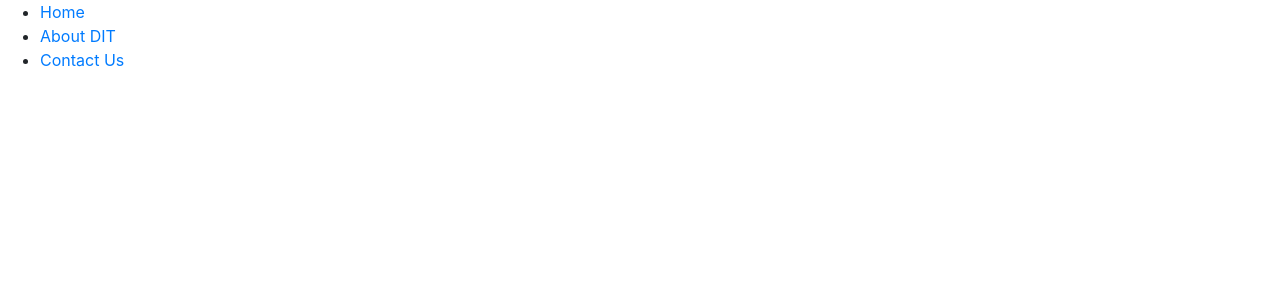
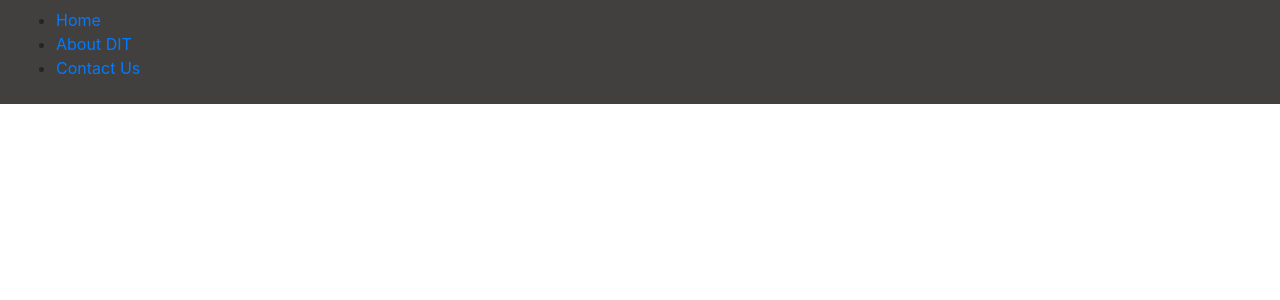
Before and after one commit to dreamers-in-tech/dit_website, a React (Create React App) app: page / in a window 1280 px wide. Shown: the top 300 px of the page. Built offline with nearby package versions, Linux system fonts and the light colour scheme.

Commit message:
Added bootstrap

```diff
--- /dev/null
+++ b/src/Components/css/Nav.css
@@ -0,0 +1,3 @@
+.bg-dark {
+    background-color: rgb(66, 63, 63) !Important ;
+}
--- a/src/Components/js/Nav.js
+++ b/src/Components/js/Nav.js
@@ -1,13 +1,16 @@
 import React, { Component } from 'react';
-//import './Nav.css'
+import '../css/Nav.css'
 // import './App.css'
 
 class Nav extends  Component {
     render() {
         return (
+
+
+
             <div>
-                {
 
+                <nav class="navbar navbar-dark bg-dark">
                     <ul>
                         <li>
                             <a href="/">Home</a>
@@ -16,11 +19,14 @@ class Nav extends  Component {
                             <a href="/">About DIT</a>
                         </li>
                         <li >
-                            <a  href="/">Contact Us</a>
+                            <a href="/">Contact Us</a>
                         </li>
                     </ul>
+                </nav>
 
-                }
+
+
+
             </div>
         )
     }
```
Also changed, not shown: src/Components/images/DIT_logo.png (added).
